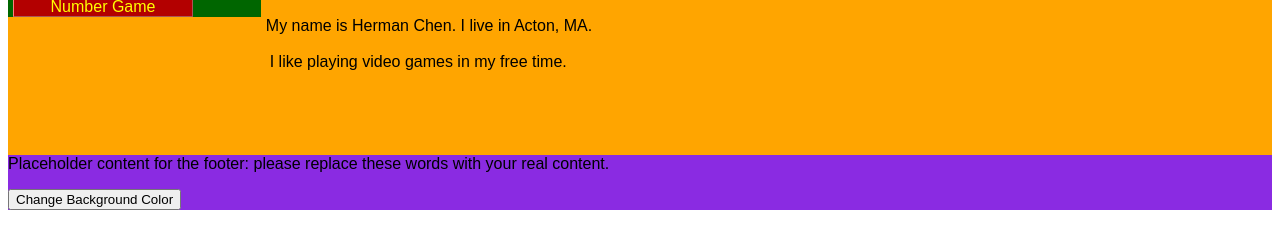
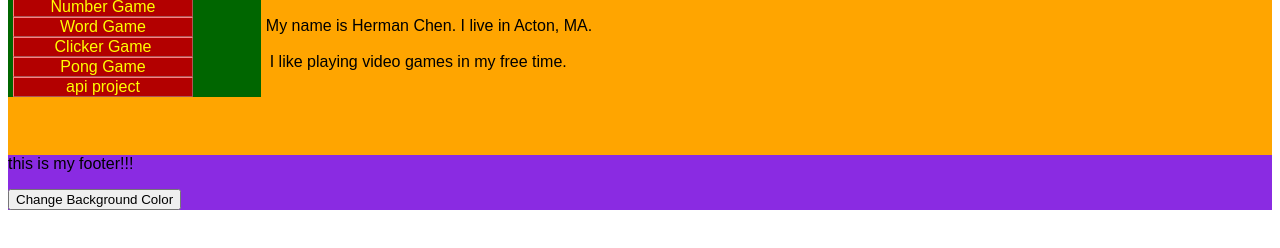
Before and after one commit to herman08chen/presonal, a plain HTML site: page aboutme.html in a window 1280 px wide. Shown: the part 160-408 px from the top of the page. Drawn offline with Linux system fonts and the light colour scheme.

Commit message:
added stuff

```diff
--- a/aboutme.html
+++ b/aboutme.html
@@ -38,6 +38,12 @@
               <li><a href="aboutme.html">About Me</a></li>
               <li><a href="mytown.html">My Town</a></li>
               <li><a href="./01-numgame/">Number Game</a></li>
+              <li><a href="./02-wordgame/">Word Game</a></li>
+              <li><a href="03-clickgame/">Clicker Game</a></li>
+              <li><a href="04-ponggame/">Pong Game</a></li>
+              <li><a href="api-project/">api project</a></li>
+
+
             </ul>
           </div>
           <!-- end of side column: put your navigation menu, etc, above this line -->
@@ -46,8 +52,7 @@
       <div style="clear: both;"></div>
       <div id="tswfooter">
         <!-- start of footer section: insert your copyright notice, etc, here -->
-        <p> Placeholder content for the footer: please replace these words with
-          your real content. </p>
+        <p> this is my footer!!! </p>
           <button id="click-button" onclick="buttonPress()">Change Background Color</button>
 
         <!-- end of footer section: insert your copyright notice, etc, above this line -->
```
Also changed, not shown: 02-wordgame/index.html (+1 -1 lines), index.html (+6 -2 lines), mytown.html (+7 -2 lines).
